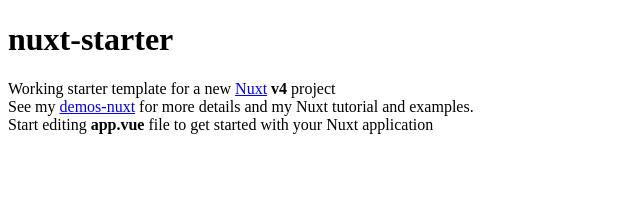
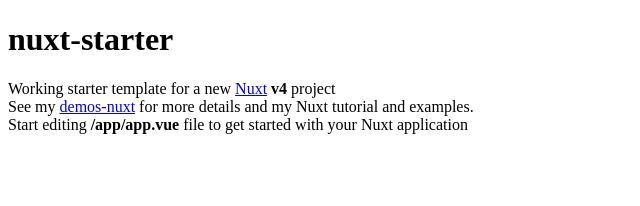
Before and after one commit to AloisSeckar/nuxt-v4-starter, a Nuxt app: page / in a window 1280 px wide. Shown: the top 206 px of the page, without its empty margins (0-640 px from the left). Built offline with nearby package versions, Linux system fonts and the light colour scheme.

Commit message:
fix: app.vue path in page template

```diff
--- a/app/app.vue
+++ b/app/app.vue
@@ -9,7 +9,7 @@
       for more details and my Nuxt tutorial and examples.
     </div>
     <div>
-      Start editing <strong>app.vue</strong> file to get started with your Nuxt application
+      Start editing <strong>/app/app.vue</strong> file to get started with your Nuxt application
     </div>
   </div>
 </template>
```
